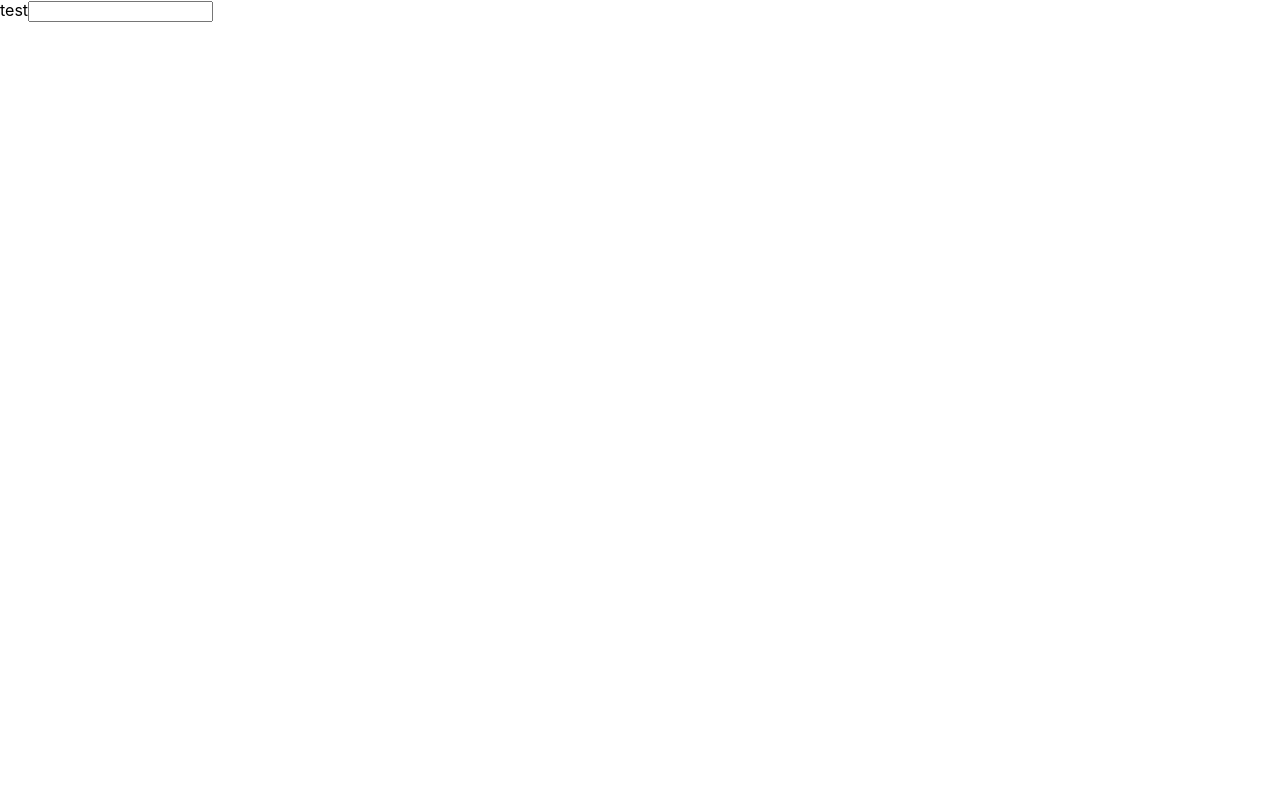
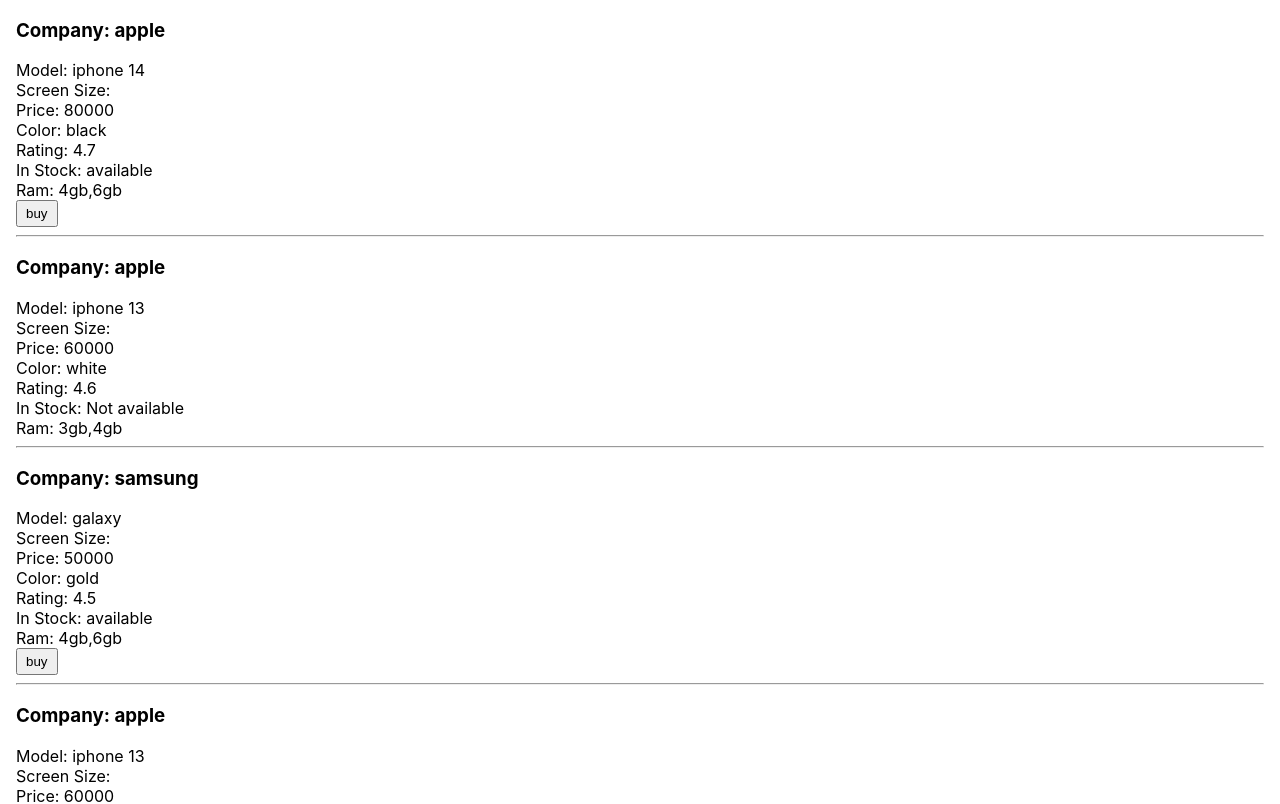
Before and after one commit to Abhinavav23/Linux-React_Basics, a React (Create React App) app: page / in a window 1280 px wide. Shown: the top 804 px of the page. Built offline with nearby package versions, Linux system fonts and the light colour scheme.

Commit message:
[10-Nov-2022] Conditonal rendering, conditional return statements, lists with data.

```diff
--- a/src/App.css
+++ b/src/App.css
@@ -1,3 +1,7 @@
+body{
+  margin: 1rem;
+}
+
 .App {
   text-align: center;
 }
@@ -32,6 +36,10 @@
   background-color: #61dafb;
 }
 
+button{
+  padding: 0.25rem 0.5rem;
+}
+
 @keyframes App-logo-spin {
   from {
     transform: rotate(0deg);
--- a/src/App.js
+++ b/src/App.js
@@ -10,6 +10,8 @@
 import { Login } from './components/Header/Login/Login';
 import { List } from './components/Lists/List';
 import { ReactElements } from './components/ReactElements/ReactElements';
+import { ProductList } from './components/ProductList/ProductList';
+import MultipleReturn from './components/ConditionalRendering/MultipleReturn';
 
 function App() {
   let name = 'Virat';
@@ -58,7 +60,10 @@
 
       {/* <Login/> */}
       {/* <List/> */}
-      <ReactElements/>
+      {/* <ReactElements/> */}
+      <ProductList/>
+      {/* <MultipleReturn segment='grocery'/>
+      <Product/> */}
     </div>
   );
 }
--- /dev/null
+++ b/src/components/ConditionalRendering/MultipleReturn.jsx
@@ -0,0 +1,24 @@
+import React from 'react'
+
+export default function MultipleReturn(props) {
+  if(props.segment === 'grocery'){
+    return (
+      <main>
+        <h1>Grocery</h1>
+        <h2>Vegetables</h2>
+        <h2>Toothpaste</h2>
+        <h2>Dry fruits</h2>
+      </main>
+    )
+  } else{
+    return(
+      <section>
+        <h1>Basic</h1>
+        <h3>Mobile</h3>
+        <h3>Clothing</h3>
+        <h3>TV & Appliances</h3>
+        <h3>Electronics</h3>
+      </section>
+    )
+  }
+}
--- a/src/components/Header/Login/Login.jsx
+++ b/src/components/Header/Login/Login.jsx
@@ -1,10 +1,10 @@
 import React, {Fragment} from 'react';
 import style from './Login.module.css';
 
-export function Login(){
+export function Login(props){
     return (
         <Fragment>
-           <button className={style.dark}>Login button</button>
+           <button className={style.dark}>{props.role}-Login - {props.name} </button>
             {/* <div>this is button</div> */}
         </Fragment>
     //     <>
--- a/src/components/Header/Login/Login.module.css
+++ b/src/components/Header/Login/Login.module.css
@@ -1,6 +1,3 @@
-button{
-    background-color: blueviolet;
-}
 /* .loginButton{
     background-color: rgba(34, 47, 221, 0.867);
 } */
--- a/src/components/Lists/List.jsx
+++ b/src/components/Lists/List.jsx
@@ -6,21 +6,40 @@
     // console.log(arr);
 
     const arr = [10,2,3,4,5,6,7];
-    // fetch('https://someApi.com')
+    // fetch('https://someApi.com');
+
+    const renderList = () => {
+        let arrList = [];
+        for(let i = 0; i<arr.length; i++){
+            arrList.push(<div>Element No {arr[i]}</div>)
+        }
+        return arrList
+    }
+
     return (
         // <ul>
         //     <li></li>
         // </ul>
 
-
         <div>
-            {
+            {/* {
                 arr.map((ele) => {
                    return <div>{ele+100}</div>
                 })
+            }
+            {arr} */}
+            {/* {renderList()} */}
 
+            {
+            (function(){
+                let arrList = [];
+                for(let i = 0; i<arr.length; i++){
+                    arrList.push(<div>Element No {arr[i]}</div>)
+                }
+                return arrList
+            })()
             }
-            {arr}
+
         </div>
 
     )
--- a/src/components/Mobile.jsx
+++ b/src/components/Mobile.jsx
@@ -1,5 +1,3 @@
-
-
 export function Mobile(props){
     console.log(props);
     // const firstRam = props.ram[0]
@@ -11,19 +9,25 @@
         value = 'not available'
     }
 
+    // const structedRam = props.ram.join(',');
+    // console.log(structedRam);
+
     return (
         <section>
             <h3>Company: {props.company}</h3>
             <div>Model: {props.model}</div>
-            <div>Screen Size: 6.5 inch</div>
+            <div>Screen Size: {props.screenSize}</div>
             <div>Price: {props.price}</div>
             <div>Color: {props.color}</div>
             <div>Rating: {props.rating}</div>
-            <div>In Stock: {props.instock ? 'available': 'Not available' } </div>
-            <div>Ram: {props.ram}</div>
+            <div>In Stock: {props.inStock ? 'available': 'Not available' } </div>
+            <div>Ram: {props.ram.join(',')}</div>
             {/* <div>SellerName: {props.sellerInfo.name}</div>
             <div>Seller Address: {props.sellerInfo.address.city}</div>
             <div>Seller Address: {props.name}</div> */}
+            {/* conditional rendering  */}
+            {/* {props.inStock ? <button>buy</button>: null} */}
+            {props.inStock && <button>buy</button>}
             <hr />
         </section>
     )
--- a/src/components/Product.jsx
+++ b/src/components/Product.jsx
@@ -1,6 +1,6 @@
 export function Product(){
     let product;
-    let chosenProduct ='appliances';
+    let chosenProduct ='clothing';
 
     // conditional rendering of element in JSX
     // using if else conditions
--- /dev/null
+++ b/src/components/ProductList/ProductList.jsx
@@ -0,0 +1,74 @@
+import { Mobile } from "../Mobile"
+
+export const ProductList = () => {
+
+    // api call
+    const mobileList = [
+        {
+            company: 'apple',
+            model: 'iphone 14',
+            price: 80000,
+            color: 'black',
+            screenSize: '6.6',
+            ram: ['4gb', '6gb'],
+            rating: '4.7',
+            inStock: true
+        },
+        {
+            company: 'apple',
+            model: 'iphone 13',
+            price: 60000,
+            color: 'white',
+            screenSize: '6.2',
+            ram: ['3gb', '4gb'],
+            rating: '4.6',
+            inStock: false
+        },
+        {
+            company: 'samsung',
+            model: 'galaxy',
+            price: 50000,
+            color: 'gold',
+            screenSize: '6.75',
+            ram: ['4gb', '6gb'],
+            rating: '4.5',
+            inStock: true
+        },
+        {
+            company: 'apple',
+            model: 'iphone 13',
+            price: 60000,
+            color: 'white',
+            screenSize: '6.2',
+            ram: ['3gb', '4gb'],
+            rating: '4.6',
+            inStock: false
+        },
+        {
+            company: 'samsung',
+            model: 'galaxy',
+            price: 50000,
+            color: 'gold',
+            screenSize: '6.75',
+            ram: ['4gb', '6gb'],
+            rating: '4.5',
+            inStock: true
+        }
+    ]
+
+    return(<div>
+           {
+            mobileList.map((mobile) => {
+                return <Mobile
+                company={mobile.company}
+                model={mobile.model}
+                price={mobile.price}
+                color={mobile.color}
+                rating={mobile.rating}
+                inStock={mobile.inStock}
+                ram={mobile.ram}
+                />
+            })
+           }
+        </div>)
+}
--- a/src/components/ReactElements/ReactElements.jsx
+++ b/src/components/ReactElements/ReactElements.jsx
@@ -1,19 +1,22 @@
 import React from "react"
+import { Login } from "../Header/Login/Login";
 export const ReactElements = () => {
     console.log(<div>test</div>);
     return (
         // <div className="element">
         //    <div>
-        //      <label>test</label>
+        //      <label>username</label>
         //      <input type="text" />
         //    </div>
+        //    <Login role='admin' name='abhinav'/>
         // </div>
 
         // 1.tag, 2. attribute 3. content inside tag
         React.createElement('div', {className:'element', id: 'test'},
             React.createElement('div', null,
                 React.createElement('label', null, 'test'),
-                React.createElement('input', {type: 'text'})
+                React.createElement('input', {type: 'text'}),
+                React.createElement(Login, {name: 'abhinav', role: 'user'})
             )
         )
     )
```
